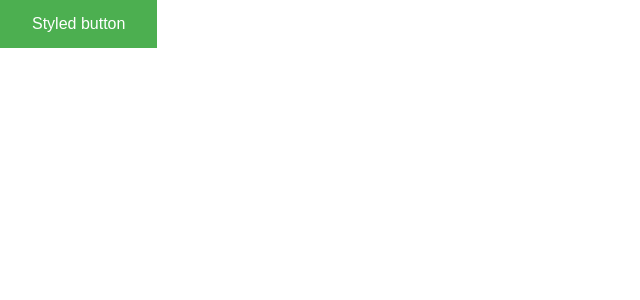
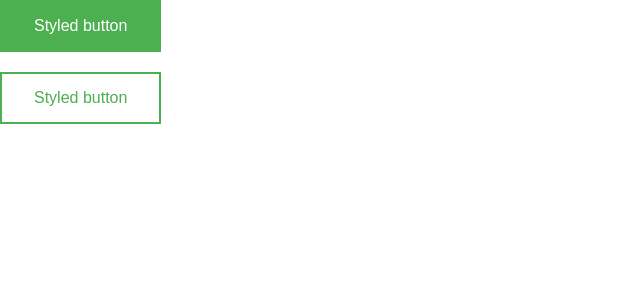
Before and after one commit to IvanBanifatsyeu/styled-component-tutorial, a React (Create React App) app: page / in a window 1280 px wide. Shown: the top 300 px of the page, without its empty margins (0-640 px from the left). Built offline with nearby package versions, Linux system fonts and the light colour scheme.

Commit message:
Using Props

```diff
--- a/src/App.js
+++ b/src/App.js
@@ -5,8 +5,10 @@ import StyledButton from "./components/Button";
 function App() {
 	return (
 		<div>
-			{/* <button>Button</button> */}
+
 			<StyledButton>Styled button</StyledButton>
+			<div><br/></div>
+			<StyledButton variant='outline'>Styled button</StyledButton>
 		</div>
 	);
 }
--- a/src/components/Button/Button.styled.js
+++ b/src/components/Button/Button.styled.js
@@ -1,9 +1,9 @@
 import styled from "styled-components";
 
 export const StyledButton = styled.button`
-	background-color: #4caf50;
-	border: none;
-	color: white;
+	background-color: ${(props) => (props.variant === 'outline' ? '#fff' : "#4caf50")};
+	border: 2px solid #4caf50;
+	color: ${(props) => (props.variant === 'outline' ? "#4caf50" : "#fff")};
 	padding: 15px 32px;
 	text-align: center;
 	text-decoration: none;
```
